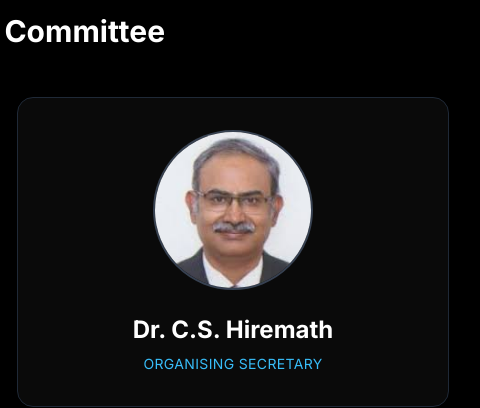
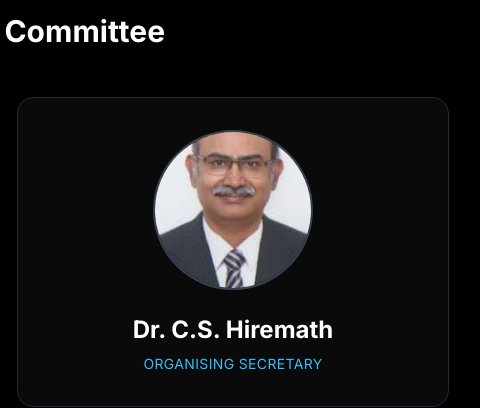
Before and after one commit to boe1981/ecs-edge-website, a plain HTML site: page index.html in a window 1280 px wide. Shown: the part 800-1208 px from the top of the page, 639-1119 px from the left. Drawn offline with nearby package versions, Linux system fonts and the light colour scheme.

Commit message:
Update index.html

```diff
--- a/index.html
+++ b/index.html
@@ -91,7 +91,7 @@
 
                 <div class="flex flex-col items-center p-8 bg-[#0a0a0a] rounded-2xl border border-gray-800 hover:border-accent transition-colors shadow-lg">
                     <div class="w-40 h-40 mb-6 rounded-full overflow-hidden border-2 border-gray-700 bg-[#111]">
-                        <img src="hiremath.jpg" alt="Dr. C.S. Hiremath" class="w-full h-full object-cover object-top scale-110">
+                        <img src="hiremath.jpg" alt="Dr. C.S. Hiremath" class="w-full h-full object-cover object-center scale-110">
                     </div>
                     <h3 class="text-2xl font-bold text-white mb-2">Dr. C.S. Hiremath</h3>
                     <p class="text-accent font-medium tracking-wide uppercase text-sm">Organising Secretary</p>
```
